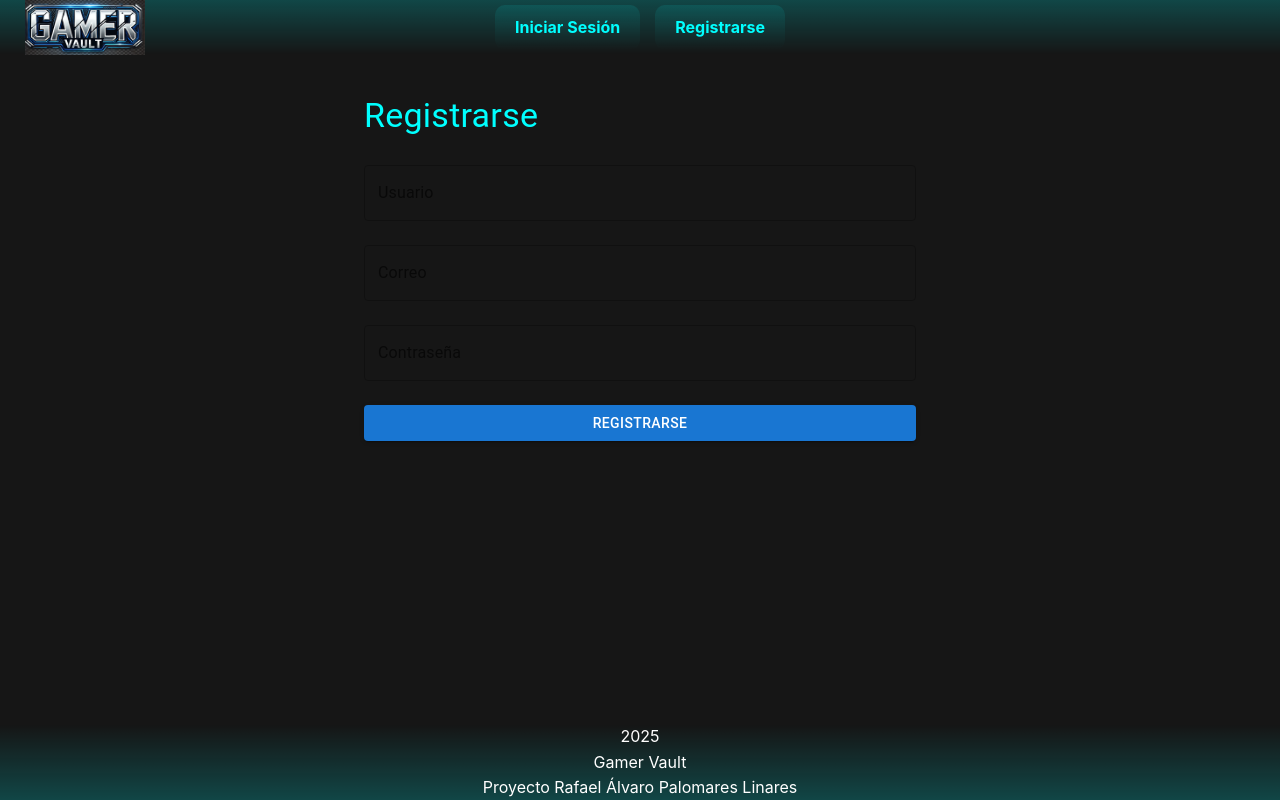
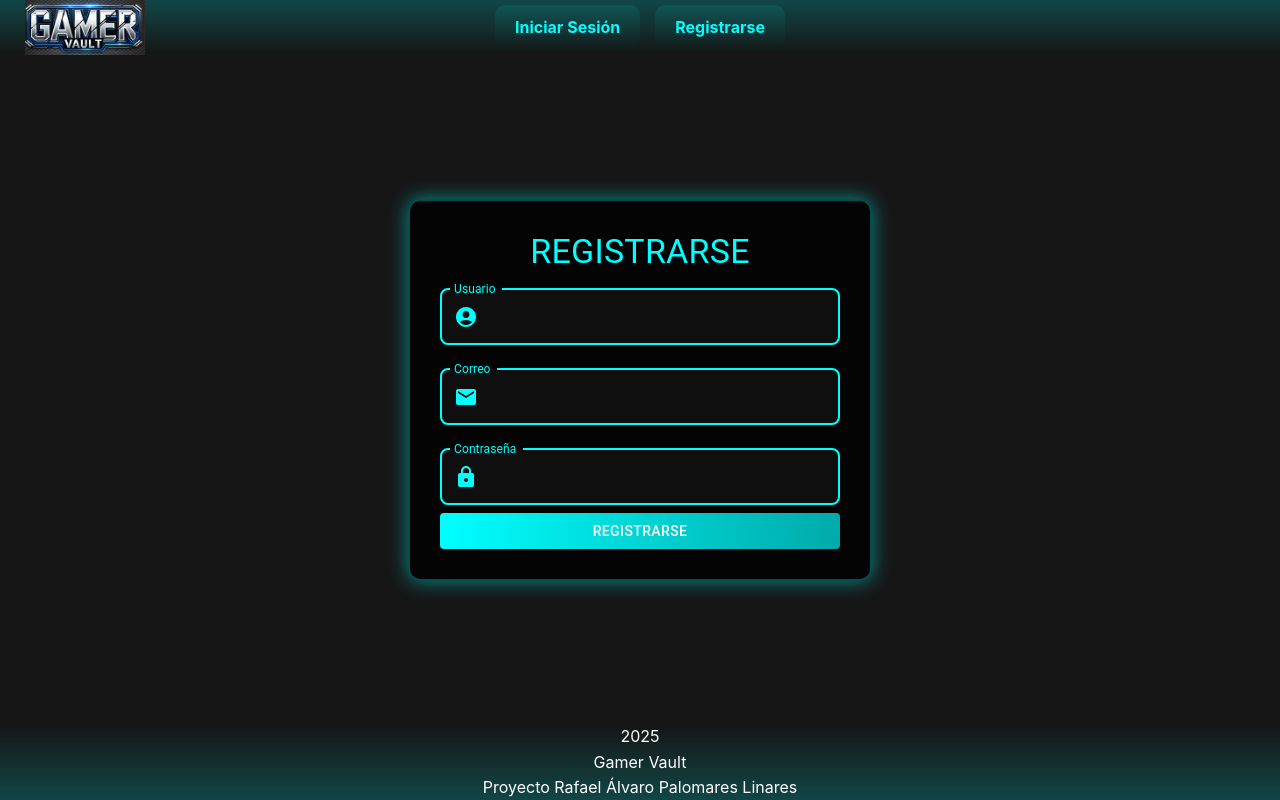
Before and after one commit to rpallin0705/proyecto-react-spring, a React (Vite) app in the folder frontend/: page /register in a window 1280 px wide. Built offline with nearby package versions, Linux system fonts and the light colour scheme.

Commit message:
Register, Login y fix de errores

```diff
--- a/frontend/package.json
+++ b/frontend/package.json
@@ -12,6 +12,7 @@
   "dependencies": {
     "@emotion/react": "^11.14.0",
     "@emotion/styled": "^11.14.0",
+    "@mui/icons-material": "^6.4.7",
     "@mui/material": "^6.4.7",
     "axios": "^1.7.9",
     "react": "^19.0.0",
--- a/frontend/src/main/router/AppRouter.tsx
+++ b/frontend/src/main/router/AppRouter.tsx
@@ -5,19 +5,36 @@ import LoginPage from "../../presentation/pages/Login";
 import RegisterPage from "../../presentation/pages/Register";
 import VideoGameListPage from "../../presentation/pages/VideoGamesListPage";
 
-const ProtectedRoute = () => {
+export const ProtectedRoute = () => {
   const { user } = useAuth();
   return user ? <Outlet /> : <Navigate to="/login" />;
 };
+
+
+export const PublicOnlyRoute = () => {
+  const { user } = useAuth();
+  return user ? <Navigate to="/videogames" /> : <Outlet />;
+};
+
 
 export const appRouter = createBrowserRouter([
   {
     path: "/",
     element: <RootLayout />,
     children: [
-      { path: "video-games/:category?/:platform?", element: <ProtectedRoute />, children: [{ index: true, element: <VideoGameListPage /> }] },
-      { path: "/login", element: <LoginPage /> },
-      { path: "/register", element: <RegisterPage /> }
+      { index: true, element: <Navigate to="/login" /> },
+      {
+        path: "/videogames/:category?/:platform?",
+        element: <ProtectedRoute />,
+        children: [{ index: true, element: <VideoGameListPage /> }],
+      },
+      {
+        element: <PublicOnlyRoute />,
+        children: [
+          { path: "/login", element: <LoginPage /> },
+          { path: "/register", element: <RegisterPage /> },
+        ],
+      },
     ],
   },
 ]);
--- a/frontend/src/presentation/components/Header.tsx
+++ b/frontend/src/presentation/components/Header.tsx
@@ -17,7 +17,7 @@ export const Header: React.FC = () => {
         let finalCategory = newCategory || category || "none";
         let finalPlatform = newPlatform || platform || "";
 
-        let newPath = `/video-games/${finalCategory}`;
+        let newPath = `/videogames/${finalCategory}`;
         if (finalPlatform) newPath += `/${finalPlatform}`;
 
         navigate(newPath);
--- a/frontend/src/presentation/context/VideoGameContext.tsx
+++ b/frontend/src/presentation/context/VideoGameContext.tsx
@@ -34,7 +34,6 @@ export const VideoGameProvider = ({ children }: { children: ReactNode }) => {
             GetVideoGameCategories.execute().then(setCategories);
             GetVideoGamePlatforms.execute().then(setPlatforms);
         } else {
-            console.log("❌ No hay usuario autenticado, limpiando datos...");
             setVideoGames([]);
             setCategories([]);
             setPlatforms([]);
--- a/frontend/src/presentation/pages/Login.tsx
+++ b/frontend/src/presentation/pages/Login.tsx
@@ -1,7 +1,9 @@
 import { useState } from "react";
 import { useAuth } from "../context/AuthContext";
 import { useNavigate } from "react-router-dom";
-import { TextField, Button, Container, Typography, Box } from "@mui/material";
+import { TextField, Button, Container, Typography, Box, InputAdornment } from "@mui/material";
+import { AccountCircle, Lock } from "@mui/icons-material"; // ✅ Iconos de MUI
+import styles from "../styles/Auth.module.css";
 
 const LoginPage = () => {
   const { login } = useAuth();
@@ -11,20 +13,81 @@ const LoginPage = () => {
 
   const handleLogin = async () => {
     const success = await login(username, password);
-    if (success) navigate("/");
+    if (success) navigate("/videogames");
     else alert("Error en login. Verifica tus credenciales.");
   };
 
   return (
-    <Container maxWidth="sm">
-      <Box mt={5}>
-        <Typography variant="h4" gutterBottom>
+    <Container className={styles.loginContainer} maxWidth="sm">
+      <Box className={styles.loginBox}>
+        <Typography variant="h4" className={styles.title}>
           Iniciar Sesión
         </Typography>
-        <TextField fullWidth label="Usuario" margin="normal" value={username} onChange={(e) => setUsername(e.target.value)} />
-        <TextField fullWidth label="Contraseña" type="password" margin="normal" value={password} onChange={(e) => setPassword(e.target.value)} />
-        <Button fullWidth variant="contained" color="primary" onClick={handleLogin} sx={{ mt: 2 }}>
-          Ingresar
+
+        <TextField
+          fullWidth
+          label="Usuario"
+          margin="normal"
+          value={username}
+          onChange={(e) => setUsername(e.target.value)}
+          className={styles.inputField}
+          InputProps={{
+            startAdornment: (
+              <InputAdornment position="start">
+                <AccountCircle sx={{ color: "#00ffff" }} />
+              </InputAdornment>
+            ),
+          }}
+          sx={{
+            "& label": { color: "#00ffff" },
+            "& label.Mui-focused": { color: "#00aaaa" },
+            "& .MuiOutlinedInput-root": {
+              "& fieldset": { borderColor: "#00ffff", borderWidth: "2px" },
+              "&:hover fieldset": { borderColor: "#00aaaa" },
+              "&.Mui-focused fieldset": { borderColor: "#00cccc" },
+              backgroundColor: "rgba(0, 0, 0, 0.5)",
+              borderRadius: "8px",
+            },
+            input: { color: "#ffffff" },
+          }}
+        />
+
+        <TextField
+          fullWidth
+          label="Contraseña"
+          type="password"
+          margin="normal"
+          value={password}
+          onChange={(e) => setPassword(e.target.value)}
+          className={styles.inputField}
+          InputProps={{
+            startAdornment: (
+              <InputAdornment position="start">
+                <Lock sx={{ color: "#00ffff" }} />
+              </InputAdornment>
+            ),
+          }}
+          sx={{
+            "& label": { color: "#00ffff" },
+            "& label.Mui-focused": { color: "#00aaaa" },
+            "& .MuiOutlinedInput-root": {
+              "& fieldset": { borderColor: "#00ffff", borderWidth: "2px" },
+              "&:hover fieldset": { borderColor: "#00aaaa" },
+              "&.Mui-focused fieldset": { borderColor: "#00cccc" },
+              backgroundColor: "rgba(0, 0, 0, 0.5)",
+              borderRadius: "8px",
+            },
+            input: { color: "#ffffff" },
+          }}
+        />
+
+        <Button
+          fullWidth
+          variant="contained"
+          className={styles.loginButton}
+          onClick={handleLogin}
+        >
+          INGRESAR
         </Button>
       </Box>
     </Container>
--- a/frontend/src/presentation/pages/Register.tsx
+++ b/frontend/src/presentation/pages/Register.tsx
@@ -1,7 +1,9 @@
 import { useState } from "react";
 import { useAuth } from "../context/AuthContext";
 import { useNavigate } from "react-router-dom";
-import { TextField, Button, Container, Typography, Box } from "@mui/material";
+import { TextField, Button, Container, Typography, Box, InputAdornment } from "@mui/material";
+import { AccountCircle, Email, Lock } from "@mui/icons-material"; // 🔥 Importamos iconos de MUI
+import styles from "../styles/Auth.module.css";
 
 const RegisterPage = () => {
   const { register } = useAuth();
@@ -17,16 +19,104 @@ const RegisterPage = () => {
   };
 
   return (
-    <Container maxWidth="sm">
-      <Box mt={5}>
-        <Typography variant="h4" gutterBottom>
+    <Container className={styles.loginContainer} maxWidth="sm">
+      <Box className={styles.loginBox}>
+        <Typography variant="h4" className={styles.title}>
           Registrarse
         </Typography>
-        <TextField fullWidth label="Usuario" margin="normal" value={username} onChange={(e) => setUsername(e.target.value)} />
-        <TextField fullWidth label="Correo" margin="normal" value={email} onChange={(e) => setEmail(e.target.value)} />
-        <TextField fullWidth label="Contraseña" type="password" margin="normal" value={password} onChange={(e) => setPassword(e.target.value)} />
-        <Button fullWidth variant="contained" color="primary" onClick={handleRegister} sx={{ mt: 2 }}>
-          Registrarse
+
+        <TextField
+          fullWidth
+          label="Usuario"
+          margin="normal"
+          value={username}
+          onChange={(e) => setUsername(e.target.value)}
+          className={styles.inputField}
+          InputProps={{
+            startAdornment: (
+              <InputAdornment position="start">
+                <AccountCircle sx={{ color: "#00ffff" }} />
+              </InputAdornment>
+            ),
+          }}
+          sx={{
+            "& label": { color: "#00ffff" },
+            "& label.Mui-focused": { color: "#00aaaa" },
+            "& .MuiOutlinedInput-root": {
+              "& fieldset": { borderColor: "#00ffff", borderWidth: "2px" },
+              "&:hover fieldset": { borderColor: "#00aaaa" },
+              "&.Mui-focused fieldset": { borderColor: "#00cccc" },
+              backgroundColor: "rgba(0, 0, 0, 0.5)",
+              borderRadius: "8px",
+            },
+            input: { color: "#ffffff" },
+          }}
+        />
+
+        <TextField
+          fullWidth
+          label="Correo"
+          margin="normal"
+          value={email}
+          onChange={(e) => setEmail(e.target.value)}
+          className={styles.inputField}
+          InputProps={{
+            startAdornment: (
+              <InputAdornment position="start">
+                <Email sx={{ color: "#00ffff" }} />
+              </InputAdornment>
+            ),
+          }}
+          sx={{
+            "& label": { color: "#00ffff" },
+            "& label.Mui-focused": { color: "#00aaaa" },
+            "& .MuiOutlinedInput-root": {
+              "& fieldset": { borderColor: "#00ffff", borderWidth: "2px" },
+              "&:hover fieldset": { borderColor: "#00aaaa" },
+              "&.Mui-focused fieldset": { borderColor: "#00cccc" },
+              backgroundColor: "rgba(0, 0, 0, 0.5)",
+              borderRadius: "8px",
+            },
+            input: { color: "#ffffff" },
+          }}
+        />
+
+        <TextField
+          fullWidth
+          label="Contraseña"
+          type="password"
+          margin="normal"
+          value={password}
+          onChange={(e) => setPassword(e.target.value)}
+          className={styles.inputField}
+          InputProps={{
+            startAdornment: (
+              <InputAdornment position="start">
+                <Lock sx={{ color: "#00ffff" }} />
+              </InputAdornment>
+            ),
+          }}
+          sx={{
+            "& label": { color: "#00ffff" },
+            "& label.Mui-focused": { color: "#00aaaa" },
+            "& .MuiOutlinedInput-root": {
+              "& fieldset": { borderColor: "#00ffff", borderWidth: "2px" },
+              "&:hover fieldset": { borderColor: "#00aaaa" },
+              "&.Mui-focused fieldset": { borderColor: "#00cccc" },
+              backgroundColor: "rgba(0, 0, 0, 0.5)",
+              borderRadius: "8px",
+            },
+            input: { color: "#ffffff" },
+          }}
+        />
+
+        <Button
+          fullWidth
+          variant="contained"
+          className={styles.loginButton}
+          onClick={handleRegister}
+        >
+          REGISTRARSE
         </Button>
       </Box>
     </Container>
--- a/frontend/src/presentation/pages/VideoGamesListPage.tsx
+++ b/frontend/src/presentation/pages/VideoGamesListPage.tsx
@@ -42,14 +42,14 @@ const VideoGameListPage: React.FC = () => {
                         {category && category !== "none" && (
                             <>
                                 {" Categoría: "}{category}
-                                <button onClick={() => navigate(platform ? `/video-games/none/${platform}` : "/video-games")} title="Eliminar Categoría">X</button>
+                                <button onClick={() => navigate(platform ? `/videogames/none/${platform}` : "/videogames")} title="Eliminar Categoría">X</button>
                             </>
                         )}
                         {category !== "none" && platform && " y "}
                         {platform && (
                             <>
                                 {" Plataforma: "}{selectedPlatform?.name}
-                                <button onClick={() => navigate(category ? `/video-games/${category}` : "/video-games")} title="Eliminar Plataforma">X</button>
+                                <button onClick={() => navigate(category ? `/videogames/${category}` : "/videogames")} title="Eliminar Plataforma">X</button>
                             </>
                         )}
                     </h2>
--- /dev/null
+++ b/frontend/src/presentation/styles/Auth.module.css
@@ -0,0 +1,54 @@
+.loginContainer {
+    display: flex;
+    justify-content: center;
+    align-items: center;
+    height: 100%;
+
+  }
+
+  .loginBox {
+    padding: 30px;
+    border-radius: 12px;
+    background: rgba(0, 0, 0, 0.8);
+    box-shadow: 0px 0px 20px rgba(0, 255, 255, 0.5);
+    text-align: center;
+    width: 100%;
+    max-width: 400px;
+    backdrop-filter: blur(10px);
+    border: 2px solid rgba(0, 255, 255, 0.3);
+  }
+
+  .title {
+    color: #00ffff;
+    margin-bottom: 20px;
+    font-weight: bold;
+    text-transform: uppercase;
+  }
+
+  .inputField {
+    background: rgba(255, 255, 255, 0.1);
+    border-radius: 8px;
+  }
+
+  .loginButton {
+    margin-top: 20px;
+    padding: 12px;
+    font-size: 1.2rem;
+    background: linear-gradient(90deg, #00ffff, #00aaaa);
+    color: white;
+    border-radius: 8px;
+    transition: all 0.3s ease-in-out;
+    text-transform: uppercase;
+  }
+
+  .loginButton:hover {
+    background: linear-gradient(90deg, #00aaaa, #008888);
+    box-shadow: 0px 4px 15px rgba(0, 255, 255, 0.6);
+    transform: scale(1.08);
+  }
+
+  @media (max-width: 600px) {
+    .loginBox {
+      max-width: 90%;
+    }
+  }
```
Also changed, not shown: frontend/src/data/api/api.ts (+13 -0 lines), frontend/src/presentation/styles/VideoGameDialog.module.css (+71 -21 lines), 1 other file (tests, documents, lock files or other folders).
